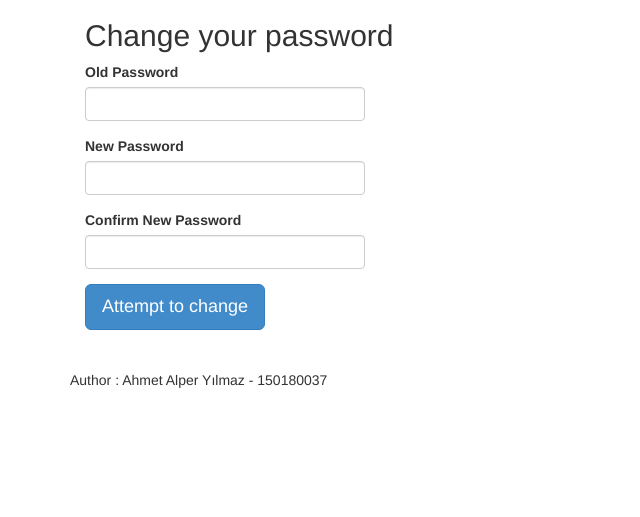
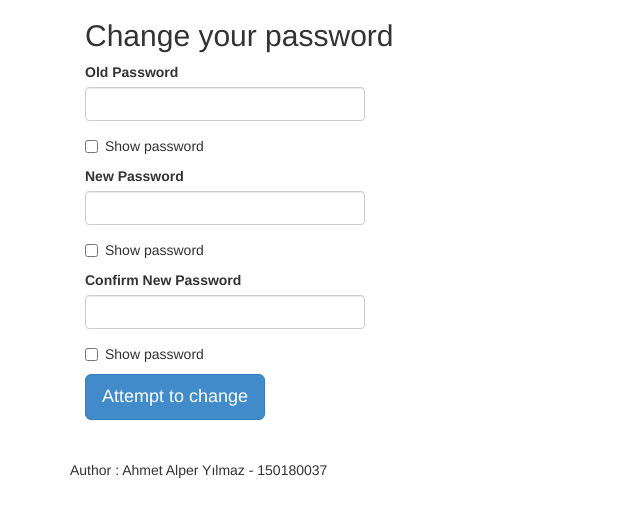
Before and after one commit to AhmetAlperYilmaz/LabelingWebsite, a Flask app: page /update-password in a window 1280 px wide. Shown: the part 51-568 px from the top of the page, without its empty margins (0-640 px from the left). Run offline with Flask 2, Linux system fonts and the light colour scheme; the visitor is signed in with stand-in values (Sample User, id 1); some libraries are stand-ins or nearby versions.

Commit message:
show password

```diff
--- a/LabelingWebsite/templates/update-password.html
+++ b/LabelingWebsite/templates/update-password.html
@@ -18,10 +18,48 @@ Change Password
         <h2 class="form-signin-heading">Change your password</h2>
         {{ update.hidden_tag() }}
         {{ wtf.form_field(update.oldpassword) }}
+        {{ wtf.form_field(update.show_password1) }}
         {{ wtf.form_field(update.newpassword) }}
+        {{ wtf.form_field(update.show_password2) }}
         {{ wtf.form_field(update.confirm) }}
+        {{ wtf.form_field(update.show_password3) }}
         <button class="btn btn-lg btn-primary" type="submit">Attempt to change</button>
     </form>
 
 </div> <!-- /container -->
 {% endblock %}
+
+{% block scripts %}
+<script>
+window.addEventListener("load", function(){
+    var checkbox  = document.getElementById('{{update.show_password1.id}}');
+    var x = document.getElementById('{{update.oldpassword.id}}');
+    checkbox.addEventListener('change', function() {
+        if(this.checked) {
+            x.type = 'text';
+        } else {
+            x.type = 'password';
+        }
+    });
+    var checkbox2  = document.getElementById('{{update.show_password2.id}}');
+    var x2 = document.getElementById('{{update.newpassword.id}}');
+    checkbox2.addEventListener('change', function() {
+        if(this.checked) {
+            x2.type = 'text';
+        } else {
+            x2.type = 'password';
+        }
+    });
+    var checkbox3  = document.getElementById('{{update.show_password3.id}}');
+    var x3 = document.getElementById('{{update.confirm.id}}');
+    checkbox3.addEventListener('change', function() {
+        if(this.checked) {
+            x3.type = 'text';
+        } else {
+            x3.type = 'password';
+        }
+    });
+});
+</script>
+
+{% endblock %}
--- a/LabelingWebsite/views.py
+++ b/LabelingWebsite/views.py
@@ -25,7 +25,8 @@ def load_user(the_user):
 
 class LoginForm(FlaskForm):
     username = StringField('Username', validators=[InputRequired(), Length(min=1, max=64)])
-    password = PasswordField('Password', validators=[InputRequired(), Length(min=8, max=64)])
+    password = PasswordField('Password', validators=[InputRequired(), Length(min=8, max=64)], id='password')
+    show_password = BooleanField('Show password', id='check')
     remember = BooleanField('Remember Me')
     #“Remember Me” prevents the user from accidentally being logged out when they close their browser.
     #This does NOT mean remembering or pre-filling the user’s username or password in a login form after the user has logged out.
@@ -35,7 +36,8 @@ class RegisterForm(FlaskForm):
     surname = StringField('Surname', validators=[Length(max=64)])
     email = StringField('Email', validators=[InputRequired(), Email(message='Invalid email'), Length(max=64)])
     username = StringField('Username', validators=[InputRequired(), Length(min=1, max=64)])
-    password = PasswordField('Password', validators=[InputRequired(), Length(min=8, max=64)])
+    password = PasswordField('Password', validators=[InputRequired(), Length(min=8, max=64)], id='password')
+    show_password = BooleanField('Show password', id='check')
 
 class ImageForm(FlaskForm):
     height = StringField('Enter the image height', validators=[Length(max=4)])
@@ -43,9 +45,12 @@ class ImageForm(FlaskForm):
     label = StringField('Enter the image label (optional)', validators=[Length(max=255)])
 
 class UpdateForm(FlaskForm):
-    oldpassword = PasswordField('Old Password', validators=[InputRequired(), Length(min=8, max=64)])
-    newpassword = PasswordField('New Password', validators=[InputRequired(), Length(min=8, max=64)])
-    confirm = PasswordField('Confirm New Password', validators=[InputRequired(), Length(min=8, max=64)])
+    oldpassword = PasswordField('Old Password', validators=[InputRequired(), Length(min=8, max=64)], id='password1')
+    show_password1 = BooleanField('Show password', id='check1')
+    newpassword = PasswordField('New Password', validators=[InputRequired(), Length(min=8, max=64)], id='password2')
+    show_password2 = BooleanField('Show password', id='check2')
+    confirm = PasswordField('Confirm New Password', validators=[InputRequired(), Length(min=8, max=64)], id='password3')
+    show_password3 = BooleanField('Show password', id='check3')
 
 class UpdateInfo(FlaskForm):
     name = StringField('New Name', validators=[Length(max=64)])
```
Also changed, not shown: LabelingWebsite/templates/login.html (+18 -0 lines), LabelingWebsite/templates/signup.html (+18 -0 lines).
